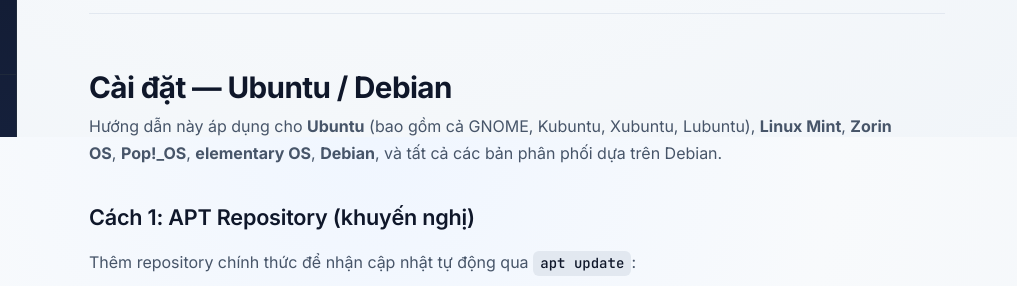
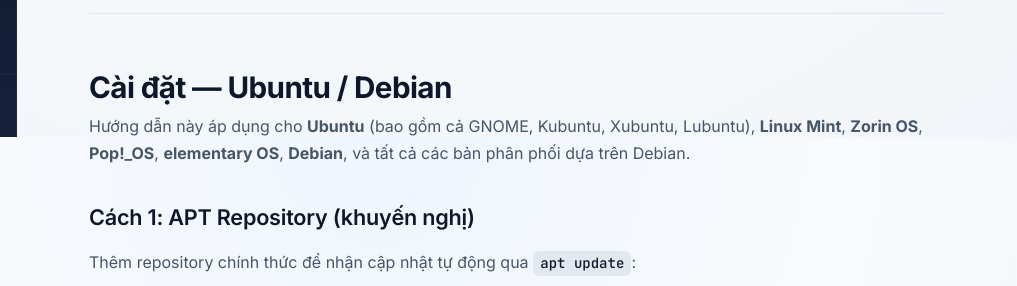
Before and after one commit to collyn/skey-web, a website built with Vite: page index.html in a window 1280 px wide. Shown: the part 663-949 px from the top of the page, 263-1280 px from the left. Built offline with nearby package versions, Linux system fonts and the light colour scheme; no server answers; files whose address does not match are found by name.

Commit message:
style: refactor list selectors for readability and disable max-width constraint for main content sections

```diff
--- a/style.css
+++ b/style.css
@@ -126,13 +126,15 @@ section p {
   color: var(--text-secondary);
 }
 
-section ul, section ol {
+section ul,
+section ol {
   padding-left: 1.5rem;
   margin-bottom: 0.85rem;
   color: var(--text-secondary);
 }
 
-section ul li, section ol li {
+section ul li,
+section ol li {
   margin-bottom: 0.35rem;
 }
 
@@ -148,11 +150,10 @@ section ul li, section ol li {
   padding: 3rem 4.5rem;
 }
 
-.main-content > section > p,
+/* .main-content>section>p,
 .main-content .alert,
-.main-content .steps > li {
-  max-width: 82ch;
-}
+.main-content .steps>li {
+  /* max-width: 82ch; */
 
 /* Modern Flat Sidebar */
 .sidebar {
```
